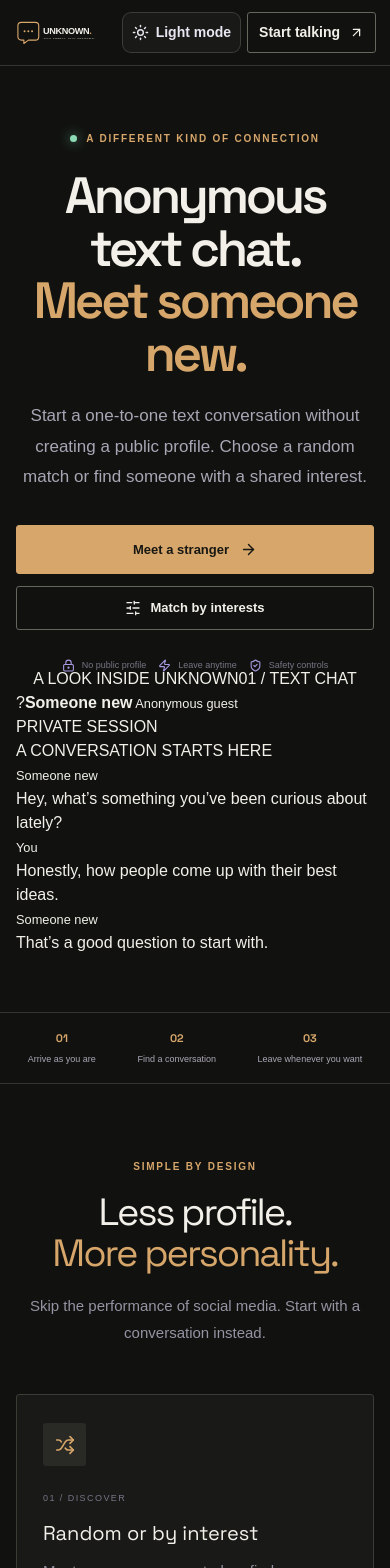
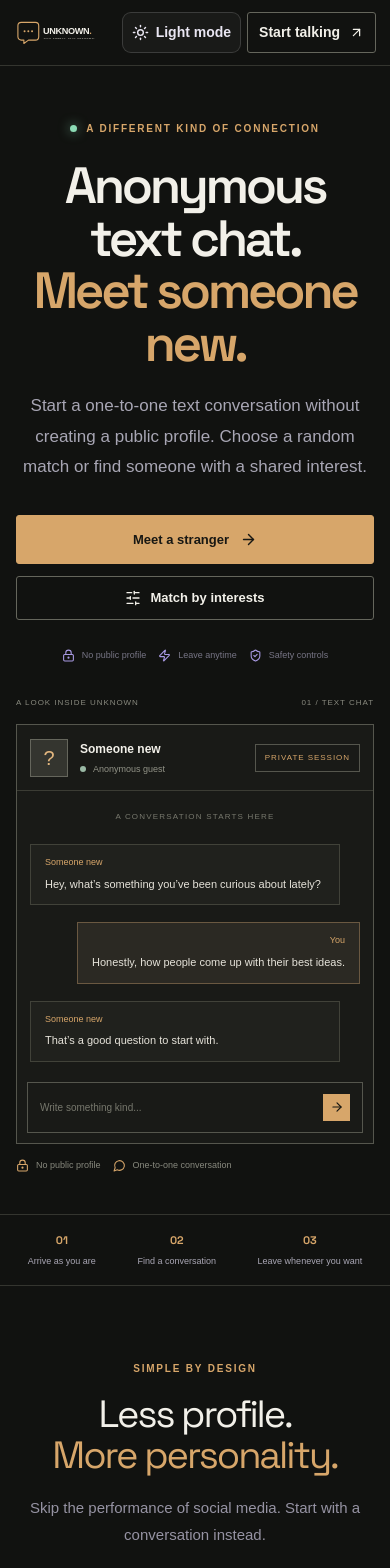
Before and after one commit to ranbircgc/unknown-chat, a React (Vite) app: page / in a window 390 px wide. Shown: the top 1568 px of the page. Built offline with nearby package versions, Linux system fonts and the light colour scheme.

Commit message:
Style hero conversation preview and responsive layout

```diff
--- a/src/index.css
+++ b/src/index.css
@@ -129,3 +129,41 @@ button:hover,.button-primary:hover,.nav-cta:hover,.button-secondary:hover{transf
 .center-caption{color:#77786d}
 .theme-light .center-core{background:#ece9df!important;color:#20211d;border-color:#aaa79b;box-shadow:none}
 .theme-light .center-core span{color:#98652d}
+
+
+/* Hero space now demonstrates the actual text-chat experience. */
+.hero{grid-template-columns:minmax(0,1fr) minmax(460px,1fr);gap:clamp(36px,6vw,88px);min-height:570px;padding-top:76px;padding-bottom:76px}
+.hero-art{height:auto;min-height:390px;display:flex;flex-direction:column;justify-content:center;align-items:stretch;gap:15px;overflow:visible}
+.preview-topline,.preview-foot{display:flex;justify-content:space-between;align-items:center;gap:14px;color:#88897e;font-size:9px;letter-spacing:.12em}
+.preview-window{width:100%;max-width:560px;margin:0 auto;border:1px solid #55564d;background:#191a17}
+.preview-header{height:76px;padding:0 22px;display:flex;align-items:center;justify-content:space-between;border-bottom:1px solid #3b3c34}
+.preview-person{display:flex;align-items:center;gap:12px}
+.preview-avatar{width:38px;height:38px;display:grid;place-items:center;background:#34352f;border:1px solid #65665c;color:#e3b77f;font-size:20px}
+.preview-person b,.preview-person small{display:block}
+.preview-person b{font-size:12px;color:#f2f0e9}
+.preview-person small{font-size:9px;color:#929387;margin-top:5px}
+.preview-person small i{display:inline-block;width:6px;height:6px;background:#9ab9a5;border-radius:50%;margin-right:5px}
+.preview-session{font-size:8px;letter-spacing:.12em;color:#d7a66a;border:1px solid #55564d;padding:7px 9px}
+.preview-messages{padding:25px 24px 28px;display:grid;gap:17px;min-height:255px}
+.preview-day{text-align:center;color:#77786d;font-size:8px;letter-spacing:.15em;margin-bottom:4px}
+.preview-message{max-width:82%;padding:11px 14px;border:1px solid #414239;background:#20211d}
+.preview-message small{display:block;color:#d7a66a;font-size:9px;margin-bottom:6px}
+.preview-message p{margin:0;color:#e6e3da;font-size:12px;line-height:1.6}
+.preview-message.sent{justify-self:end;background:#2b2923;border-color:#6a5841}
+.preview-message.sent small{text-align:right;color:#d7a66a}
+.preview-compose{margin:0 18px 18px;padding:11px 12px;border:1px solid #55564d;display:flex;align-items:center;justify-content:space-between;color:#77786d;font-size:10px}
+.preview-send{width:27px;height:27px;display:grid;place-items:center;background:#d7a66a;color:#171713}
+.preview-foot{justify-content:flex-start;gap:24px;letter-spacing:0;font-size:10px}
+.preview-foot span{display:flex;align-items:center;gap:7px}
+.preview-foot svg{color:#d7a66a}
+@media(max-width:850px){.hero{grid-template-columns:minmax(0,1fr);gap:32px}.hero-art{min-height:0;width:min(100%,620px);margin:0 auto}.hero-copy{text-align:center}.hero-copy .eyebrow,.hero-actions,.hero-foot{justify-content:center}}
+@media(max-width:620px){.hero{padding-top:55px;padding-bottom:42px;gap:35px}.hero-art{width:100%;min-height:0}.preview-header{padding:0 13px;height:66px}.preview-messages{padding:20px 13px;min-height:230px}.preview-message{max-width:94%}.preview-message p{font-size:11px}.preview-compose{margin:0 10px 10px}.preview-topline{font-size:8px}.preview-foot{gap:12px;font-size:9px;flex-wrap:wrap}}
+.theme-light .preview-window{background:#f4f1e8;border-color:#b8b3a6}
+.theme-light .preview-header{border-color:#d8d3c7}
+.theme-light .preview-person b,.theme-light .preview-message p{color:#24251f}
+.theme-light .preview-person small,.theme-light .preview-topline,.theme-light .preview-foot{color:#696a60}
+.theme-light .preview-avatar{background:#e8e3d7;color:#98652d;border-color:#b8b3a6}
+.theme-light .preview-messages{background:#f4f1e8}
+.theme-light .preview-message{background:#ebe8de;border-color:#d1ccbf}
+.theme-light .preview-message.sent{background:#f1e4d2;border-color:#c8a77e}
+.theme-light .preview-compose{border-color:#b8b3a6;color:#77786d}
```
